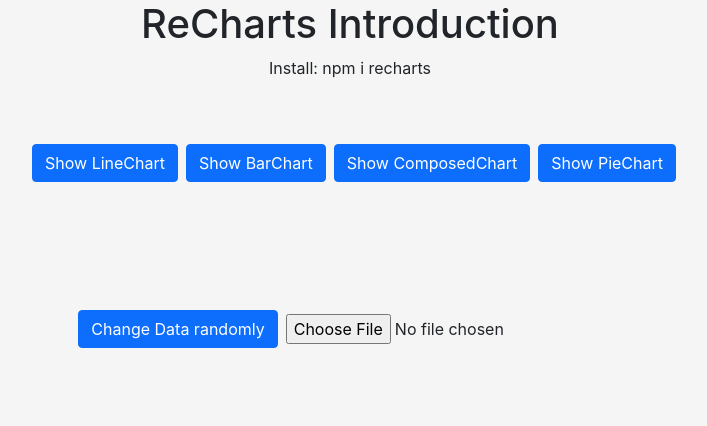
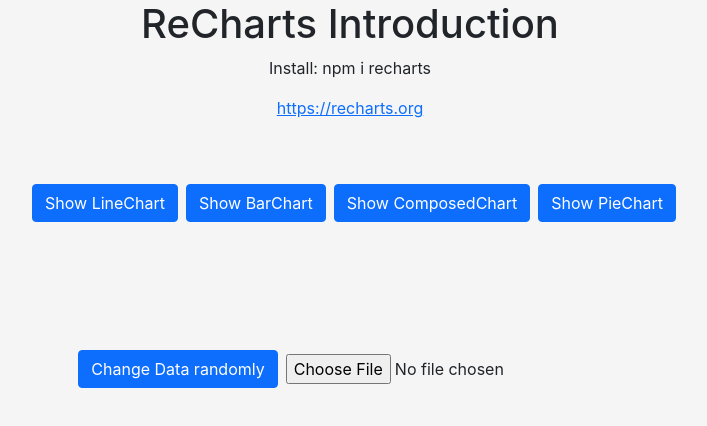
Before and after one commit to alink-bern/ReCharts, a React (Create React App) app: page / in a window 1280 px wide. Shown: the top 426 px of the page, without its empty margins (290-997 px from the left). Built offline with nearby package versions, Linux system fonts and the light colour scheme.

Commit message:
add recharts documentary link

```diff
--- a/src/App.js
+++ b/src/App.js
@@ -101,6 +101,7 @@
     <div className="App">
       <h1>ReCharts Introduction</h1>
       <p>Install: npm i recharts</p>
+      <a href="https://recharts.org">https://recharts.org</a>
       <div className="container">
         <button type="button" className="btn btn-primary ms-2" onClick={() => setChartType("Line")}>Show LineChart</button>
         <button type="button" className="btn btn-primary ms-2" onClick={() => setChartType("Bar")}>Show BarChart</button>
```
